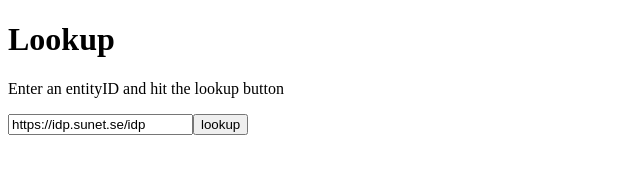
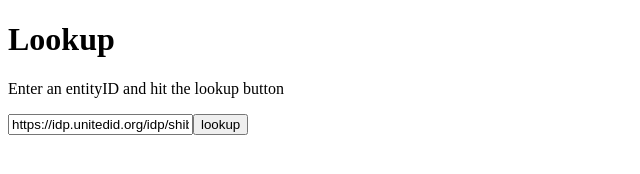
Before and after one commit to TheIdentitySelector/thiss-ds-js, a website built with webpack: page src/index.html in a window 1280 px wide. Shown: the full height of the page, 0-640 px from the left. Built offline with nearby package versions, Linux system fonts and the light colour scheme.

Commit message:
use unitedid as an example

```diff
--- a/src/index.html
+++ b/src/index.html
@@ -6,7 +6,7 @@
     <main role="main">
        <h1>Lookup</h1>
        <p>Enter an entityID and hit the lookup button</p>
-       <input role="button" id="lookup" value="https://idp.sunet.se/idp" type="text"/><input type="button" id="submit" value="lookup"/>
+       <input role="button" id="lookup" value="https://idp.unitedid.org/idp/shibboleth" type="text"/><input type="button" id="submit" value="lookup"/>
        <div id="info"></div>
     </main>
 </body>
```
Also changed, not shown: 1 other file.
